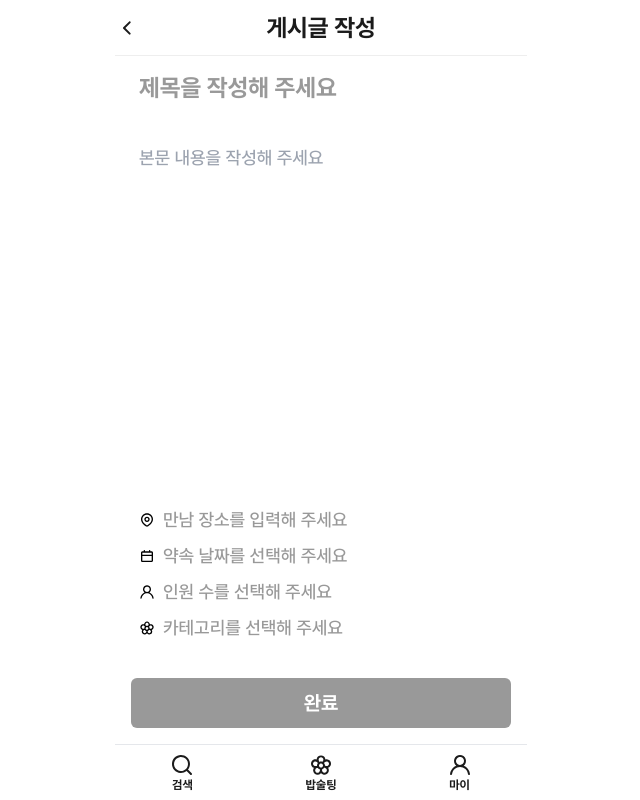
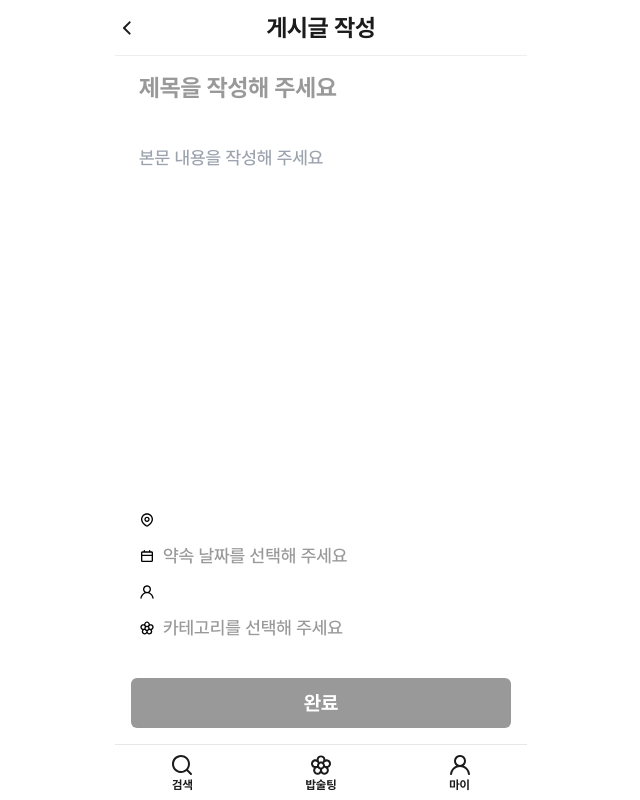
Before and after one commit to BobSoolTing/Bob-Sool-Ting-FE, a Next.js app: page /edit in a window 1280 px wide. Shown: the whole page, without its empty margins (319-959 px from the left). Built offline with nearby package versions, Linux system fonts and the light colour scheme.

Commit message:
📝 Update : API에 맞게 변수명 변경

```diff
--- a/src/stores/post-form.ts
+++ b/src/stores/post-form.ts
@@ -9,10 +9,11 @@ interface PostFormState {
   formData: {
     title: string;
     content: string;
-    place: string;
+    location: string;
     date: string;
-    personnel: string;
-    category: string;
+    max_participants: number;
+    category: 'BOB' | 'SOOL' | 'TING' | '카테고리를 선택해 주세요';
+    recruitment_status: 'RECRUITING';
   };
   openBottomSheet: (type: BottomSheetType) => void;
   closeBottomSheet: () => void;
@@ -26,10 +27,11 @@ export const usePostFormStore = create<PostFormState>((set) => ({
   formData: {
     title: '',
     content: '',
-    place: '만남 장소를 입력해 주세요',
+    location: '만남 장소를 입력해 주세요',
     date: '약속 날짜를 선택해 주세요',
-    personnel: '인원 수를 선택해 주세요',
+    max_participants: 999,
     category: '카테고리를 선택해 주세요',
+    recruitment_status: 'RECRUITING',
   },
 
   // BottomSheet 열기 함수
@@ -47,13 +49,13 @@ export const usePostFormStore = create<PostFormState>((set) => ({
       };
 
       // 모든 필수 필드가 채워졌는지 확인 (category 포함)
-      const { title, content, place, date, personnel, category } = newFormData;
+      const { title, content, location, date, max_participants, category } = newFormData;
       const isComplete = Boolean(
         title &&
           content &&
-          place !== '만남 장소를 입력해 주세요' &&
+          location !== '만남 장소를 입력해 주세요' &&
           date !== '약속 날짜를 선택해 주세요' &&
-          personnel !== '인원 수를 선택해 주세요' &&
+          max_participants !== 999 &&
           category !== '카테고리를 선택해 주세요'
       );
 
@@ -70,10 +72,11 @@ export const usePostFormStore = create<PostFormState>((set) => ({
       formData: {
         title: '',
         content: '',
-        place: '만남 장소를 입력해 주세요',
+        location: '만남 장소를 입력해 주세요',
         date: '약속 날짜를 선택해 주세요',
-        personnel: '인원 수를 선택해 주세요',
+        max_participants: 999,
         category: '카테고리를 선택해 주세요',
+        recruitment_status: 'RECRUITING',
       },
     }),
 }));
```
